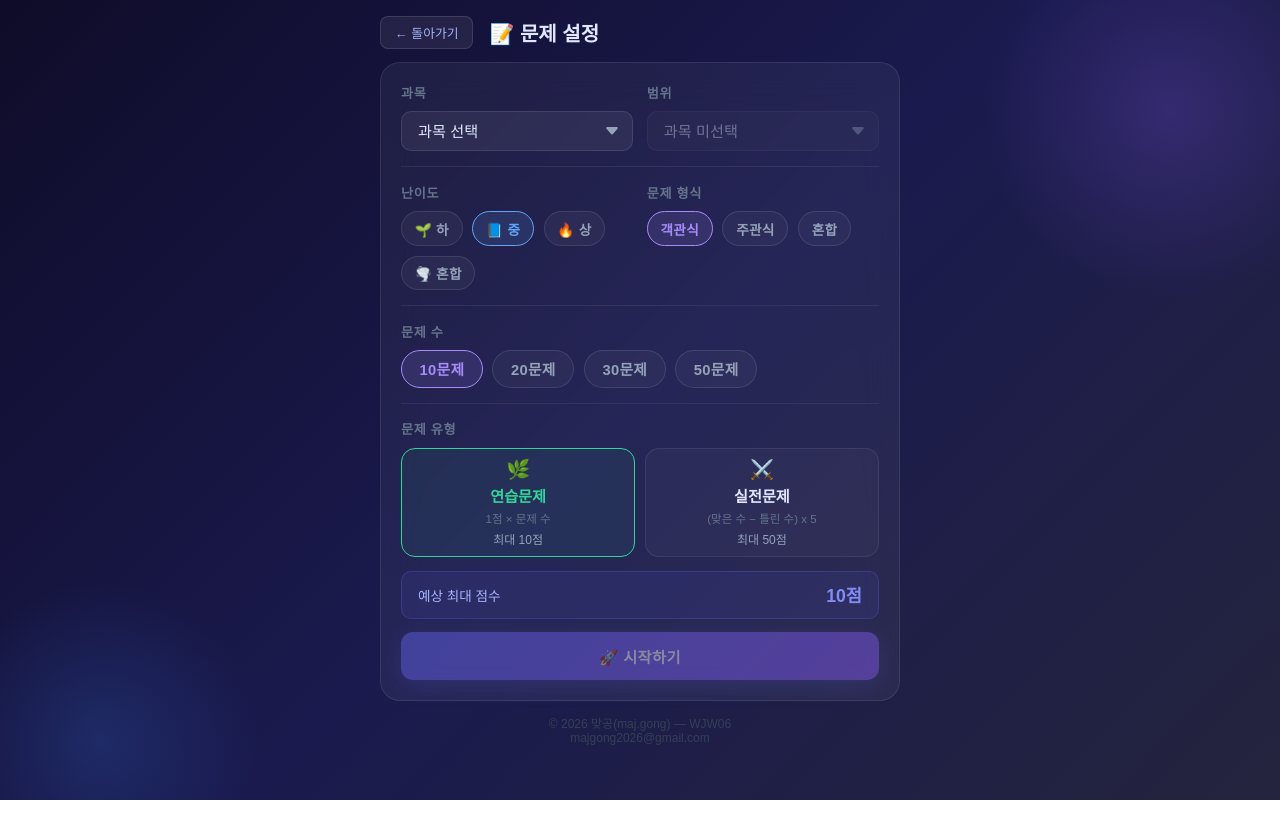
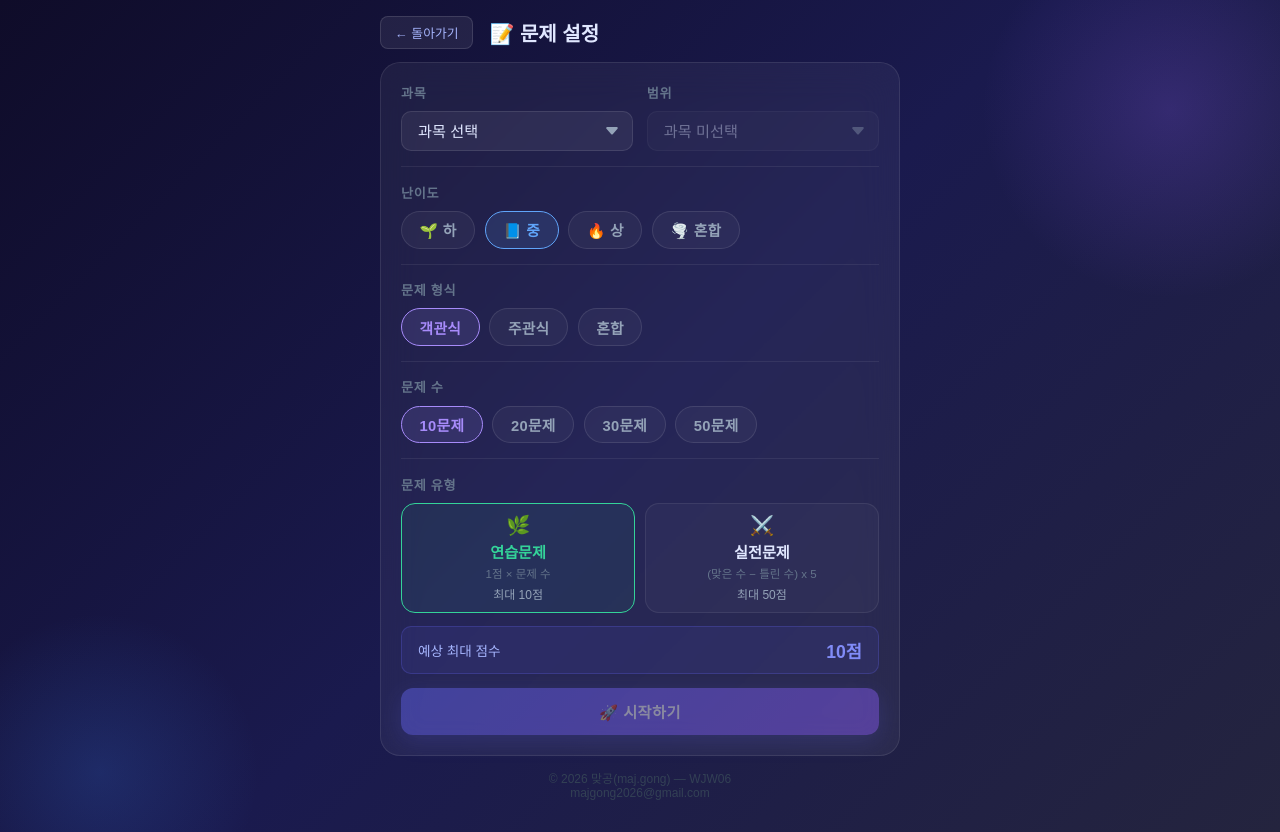
Before and after one commit to WJW06/majgong, a React (Vite) app in the folder frontend/: page /quiz/setting in a window 1280 px wide. Before the commit the page ends 800 px from the top, so only its background shows below. Built offline with nearby package versions, Linux system fonts and the light colour scheme.

Commit message:
chore: 문제 설정 페이지 디자인 수정(난이도 부분과 문제 형식 부분)

```diff
--- a/frontend/src/pages/QuizSetting.tsx
+++ b/frontend/src/pages/QuizSetting.tsx
@@ -180,9 +180,8 @@ export default function QuizSetting(): React.ReactElement {
 
           <div style={styles.divider} />
 
-          {/* 4. Format & Difficulty (One Line) */}
-          <div style={styles.sectionRow}>
-            <section style={{ ...styles.section, flex: 1 }}>
+          {/* 4. Difficulty Selection */}
+          <section style={styles.section}>
             <label style={styles.label}>난이도</label>
             <div style={styles.chipGroup}>
               {DIFFICULTY_OPTIONS.map((opt) => {
@@ -192,8 +191,6 @@ export default function QuizSetting(): React.ReactElement {
                     key={opt.value}
                     style={{
                       ...styles.chip,
-                        padding: '0.4rem 0.8rem',
-                        fontSize: '0.85rem',
                       borderColor: active ? opt.color : 'rgba(255,255,255,0.1)',
                       background: active ? opt.color + '22' : 'rgba(255,255,255,0.04)',
                       color: active ? opt.color : '#94a3b8',
@@ -207,14 +204,15 @@ export default function QuizSetting(): React.ReactElement {
             </div>
           </section>
 
-            <section style={{ ...styles.section, flex: 1 }}>
+          <div style={styles.divider} />
+
+          {/* 5. Format Selection */}
+          <section style={styles.section}>
             <label style={styles.label}>문제 형식</label>
             <div style={styles.chipGroup}>
               <button
                 style={{
                   ...styles.chip,
-                    padding: '0.4rem 0.8rem',
-                    fontSize: '0.85rem',
                   borderColor: format === 'MULTIPLE_CHOICE' ? '#a78bfa' : 'rgba(255,255,255,0.1)',
                   background: format === 'MULTIPLE_CHOICE' ? '#a78bfa22' : 'rgba(255,255,255,0.04)',
                   color: format === 'MULTIPLE_CHOICE' ? '#a78bfa' : '#94a3b8',
@@ -226,8 +224,6 @@ export default function QuizSetting(): React.ReactElement {
               <button
                 style={{
                   ...styles.chip,
-                    padding: '0.4rem 0.8rem',
-                    fontSize: '0.85rem',
                   borderColor: format === 'SHORT_ANSWER' ? '#a78bfa' : 'rgba(255,255,255,0.1)',
                   background: format === 'SHORT_ANSWER' ? '#a78bfa22' : 'rgba(255,255,255,0.04)',
                   color: format === 'SHORT_ANSWER' ? '#a78bfa' : '#94a3b8',
@@ -239,8 +235,6 @@ export default function QuizSetting(): React.ReactElement {
               <button
                 style={{
                   ...styles.chip,
-                    padding: '0.4rem 0.8rem',
-                    fontSize: '0.85rem',
                   borderColor: format === 'MIXED' ? '#a78bfa' : 'rgba(255,255,255,0.1)',
                   background: format === 'MIXED' ? '#a78bfa22' : 'rgba(255,255,255,0.04)',
                   color: format === 'MIXED' ? '#a78bfa' : '#94a3b8',
@@ -251,7 +245,6 @@ export default function QuizSetting(): React.ReactElement {
               </button>
             </div>
           </section>
-          </div>
 
           <div style={styles.divider} />
 
```
Lines whose indentation alone changed are shown as unchanged.
